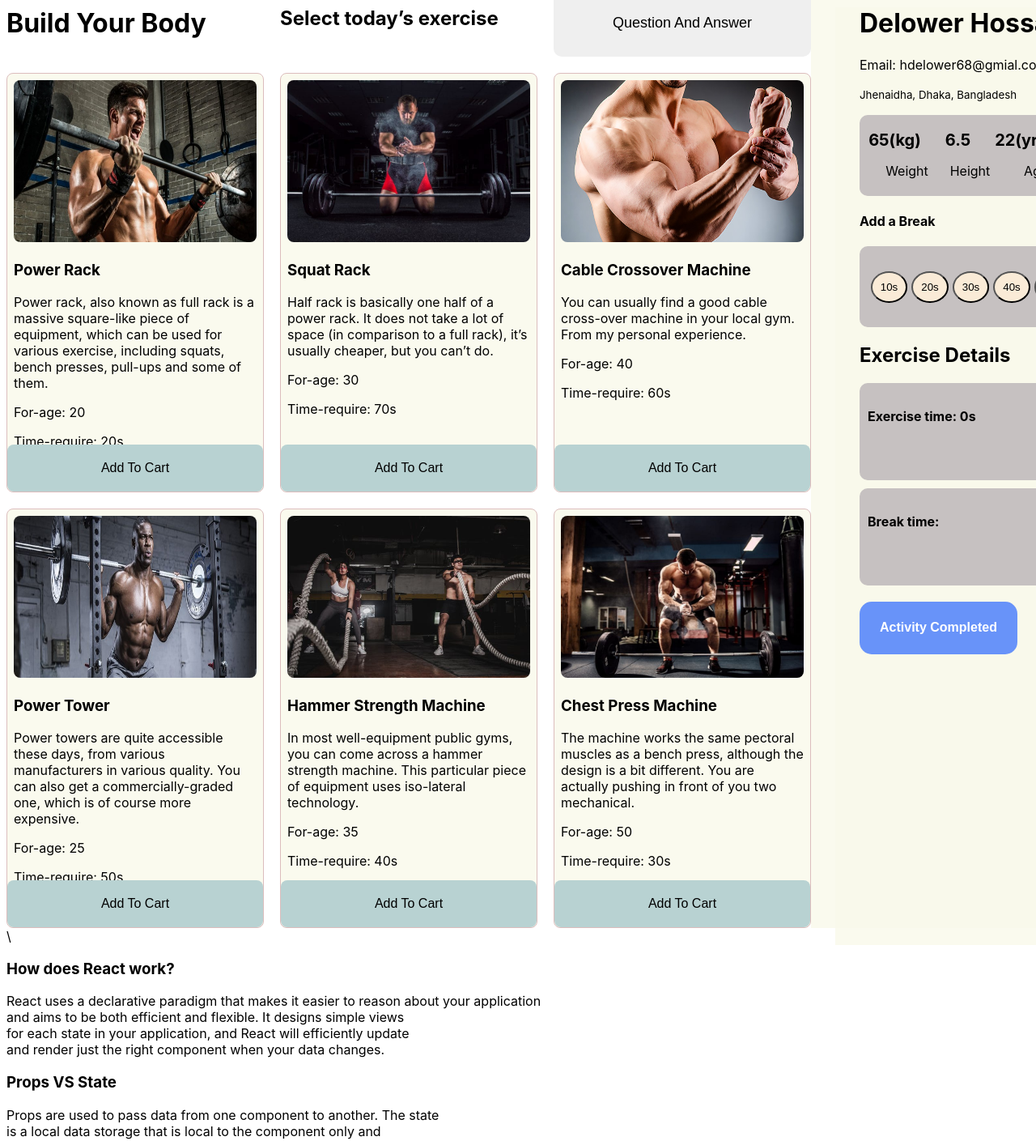
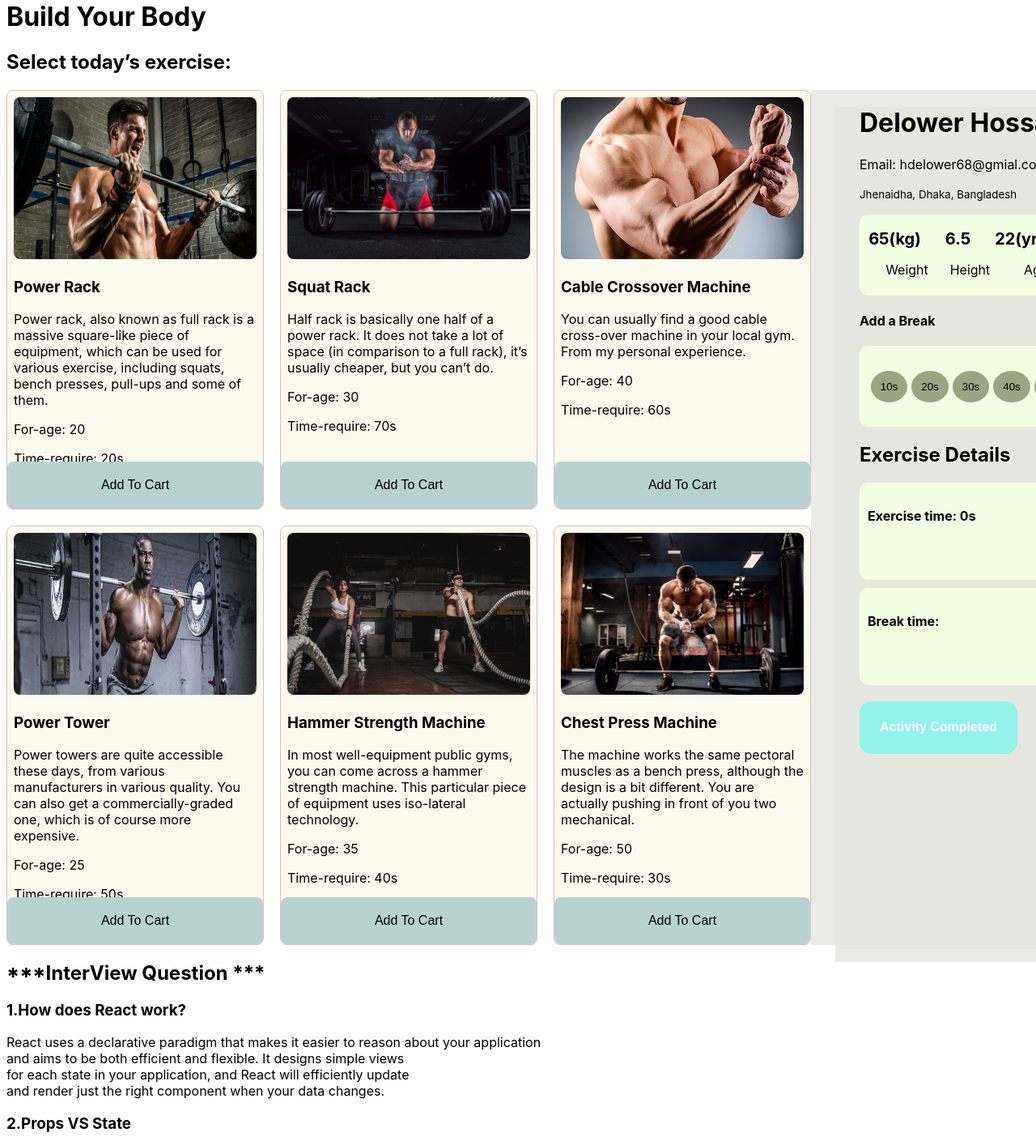
Before and after one commit to delower68/build-your-body, a React (Create React App) app: page / in a window 1280 px wide. Shown: the part 20-1429 px from the top of the page at 81% size. Built offline with nearby package versions, Linux system fonts and the light colour scheme.

Commit message:
responsive done

```diff
--- a/src/App.js
+++ b/src/App.js
@@ -1,6 +1,6 @@
 import './App.css';
 import Shop from './components/Shop/Shop';
-import { ToastContainer, toast } from 'react-toastify';
+// import { ToastContainer, toast } from 'react-toastify';
 import 'react-toastify/dist/ReactToastify.css';
 
 // import Records from './records.json'
--- a/src/components/Activity/Activity.css
+++ b/src/components/Activity/Activity.css
@@ -2,7 +2,7 @@
     text-align: start;
     padding:0px 30px;
     height: 100%;
-    background-color: rgba(250, 250, 235, 0.843);
+    background-color: rgba(231, 231, 226, 0.843);
     position: sticky;
     /* top: 0; */
 }
@@ -10,7 +10,7 @@
     height: 100px;
     width: 280px;
     border-radius: 10px;
-    background-color: rgb(198, 193, 193);
+    background-color: rgb(244, 253, 225);
     display: flex;
     justify-content: center;
     align-items: center;
@@ -25,7 +25,7 @@
     height: 100px;
     width: 280px;
     border-radius: 10px;
-    background-color: rgb(198, 193, 193);
+    background-color: rgb(244, 253, 225);
     display: flex;
     justify-content: center;
     align-items: center;
@@ -36,20 +36,21 @@
 
 }
 .take-time ul button{
-    background-color: antiquewhite;
-    padding: 10px;
+    background-color: rgb(154, 165, 131);
+    padding: 12px;
     border-radius: 50%;
     list-style: none;
     margin-right: 5px;
     cursor: pointer;
+    border: none;
 }
-.take-time ul li:hover{
-    background-color: rgb(203, 252, 236);
+.take-time ul button:hover{
+    background-color: rgb(194, 255, 219);
 }
 .exercise-time{
     height: 100px;
     width: 280px;
-    background-color: rgb(198, 193, 193);
+    background-color: rgb(244, 253, 225);
     border-radius: 10px;
     margin-bottom: 10px;
     padding: 10px ;
@@ -58,14 +59,14 @@
 .break-time{
     height: 100px;
     width: 280px;
-    background-color: rgb(198, 193, 193);
+    background-color: rgb(244, 253, 225);
     border-radius: 10px;
     padding: 10px ;
 
 }
 .activity-btn{
     padding: 2px 25px;
-    background-color: rgb(104, 147, 249);
+    background-color: rgb(147, 242, 233);
     text-align: center;
     border-radius: 15px;
     margin-top: 20px;
@@ -81,7 +82,7 @@
         text-align: start;
         padding:0px 30px;
         height: 100vh;
-        width: 100%;
+        width: 85%;
         background-color: rgba(250, 250, 235, 0.843);
     }
 }
--- a/src/components/Activity/Activity.js
+++ b/src/components/Activity/Activity.js
@@ -1,13 +1,13 @@
-import React, { useState } from 'react';
+import React, { useEffect, useState } from 'react';
 import './Activity.css';
 import { ToastContainer, toast } from 'react-toastify';
-import { addToDb } from '../../fakeDb';
+import { addToDb, getStoredCart } from '../../fakeDb';
 
 
 
 const Activity = ({singleProduct}) => {
 
-    const notify = () => toast("Successful! You Have Done.");
+    const notify = () => toast("Successful! You Did It.");
     // console.log(toast);
 
     const [getTime , setGetTime] = useState([])
@@ -17,6 +17,11 @@ const Activity = ({singleProduct}) => {
     for(const product of singleProduct){
         totalTime = totalTime + product.time ;
     }
+
+    // useEffect(()=>{
+    //     const storedData = getStoredCart();
+
+    // },[])
 
     const handelTimeSet =(e)=>{
         // const value = e.target.innerText
--- a/src/components/Question&Answer/Question&Answer.css
+++ b/src/components/Question&Answer/Question&Answer.css
@@ -0,0 +1,9 @@
+.question-UI {
+    margin-top: 10px;
+}
+@media screen and (max-width:480px){
+    .question-UI{
+        text-align: center;
+        padding-top: 50px;
+    }
+}
--- a/src/components/Question&Answer/QuestionAnswer.js
+++ b/src/components/Question&Answer/QuestionAnswer.js
@@ -1,19 +1,21 @@
 import React from 'react';
+import './Question&Answer.css'
 
 const QuestionAnswer = () => {
     return (
-        <div>
+        <div className='question-UI'>
             <div>
-                <h3 >How does React work?</h3>
+                <h2 >***InterView Question ***</h2>
+                <h3 >1.How does React work?</h3>
                 <p>React uses a declarative paradigm that makes it easier to reason about your application <br /> and aims to be both efficient and flexible. It designs simple views <br /> for each state in your application, and React will efficiently update <br /> and render just the right component when your data changes.</p>
             </div>
             <div>
-                <h3>Props VS State</h3>
+                <h3>2.Props VS State</h3>
                 <p>Props are used to pass data from one component to another. The state <br /> is a local data storage that is local to the component only and <br /> cannot be passed to other components.</p>
             </div>
             <div>
-                <h3>What is the work of useEffect without data load?</h3>
-                <p>By using this Hook, you tell React that your component needs to do something <br /> after render. React will remember the function you passed (we'll refer to it as our “effect”), and call it later after performing the DOM updates.</p>
+                <h3>3.What is the work of useEffect without data load?</h3>
+                <p>By using this Hook, you tell React that your component needs to do something <br /> after render. React will remember the function you passed (we'll refer to it as our “effect”), <br /> and call it later after performing the DOM updates.</p>
             </div>
         </div>
     );
--- a/src/components/Shop/Shop.js
+++ b/src/components/Shop/Shop.js
@@ -35,11 +35,15 @@ const Shop = () => {
     }
 
     return (
-        <div className='shop-container'>
+        <div>
+            <div>
+            <h1>Build Your Body</h1>
+               <h2>Select today’s exercise:</h2>
+
+            </div>
+            <div className="shop-container">
             <div className="product-container">
-                <h1>Build Your Body</h1>
-               <h2>Select today’s exercise</h2>
-               <button target={'_blank'} className='interView-qs'>Question And Answer</button>
+
                 {
                  products.map(product => <SingleCard
                      key={product._id}
@@ -52,7 +56,8 @@ const Shop = () => {
              <div className="activity-container">
              <Activity singleProduct={singleProduct}></Activity>
              </div>
-            <div className='question-and-answer'>\
+            </div>
+            <div className='question-and-answer'>
             <QuestionAnswer/>
             </div>
         </div>
--- a/src/fakeDb.js
+++ b/src/fakeDb.js
@@ -20,11 +20,25 @@ const addToDb = e =>{
         // localStorage.setItem(e.target.innerText , 1)
         timeStore[e.target.innerText] =1 ;
     }
-    localStorage.setItem('timeLocalStore' , JSON.stringify(timeStore))
+    localStorage.setItem('timeLocalStore' , JSON.stringify(timeStore));
 
+
+}
+const getStoredCart = ()=>{
+    let timeStore = {};
+
+// get the previous stored data
+    const storedCart = localStorage.getItem('timeLocalStore');
+    if (storedCart) {
+        timeStore = JSON.parse(storedCart)
+    }
+    else{
+        timeStore = {}
+    }
+    return timeStore ;
 }
 
 
 export {
-    addToDb
+    addToDb,getStoredCart
     }
```
Lines whose indentation alone changed are shown as unchanged.
